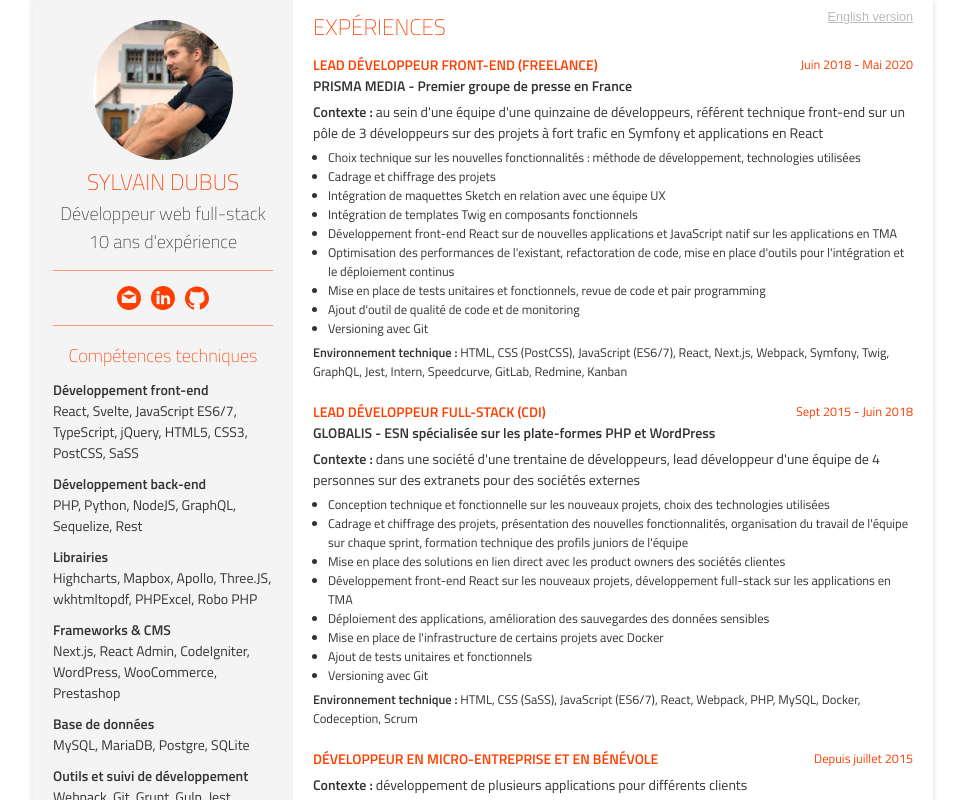
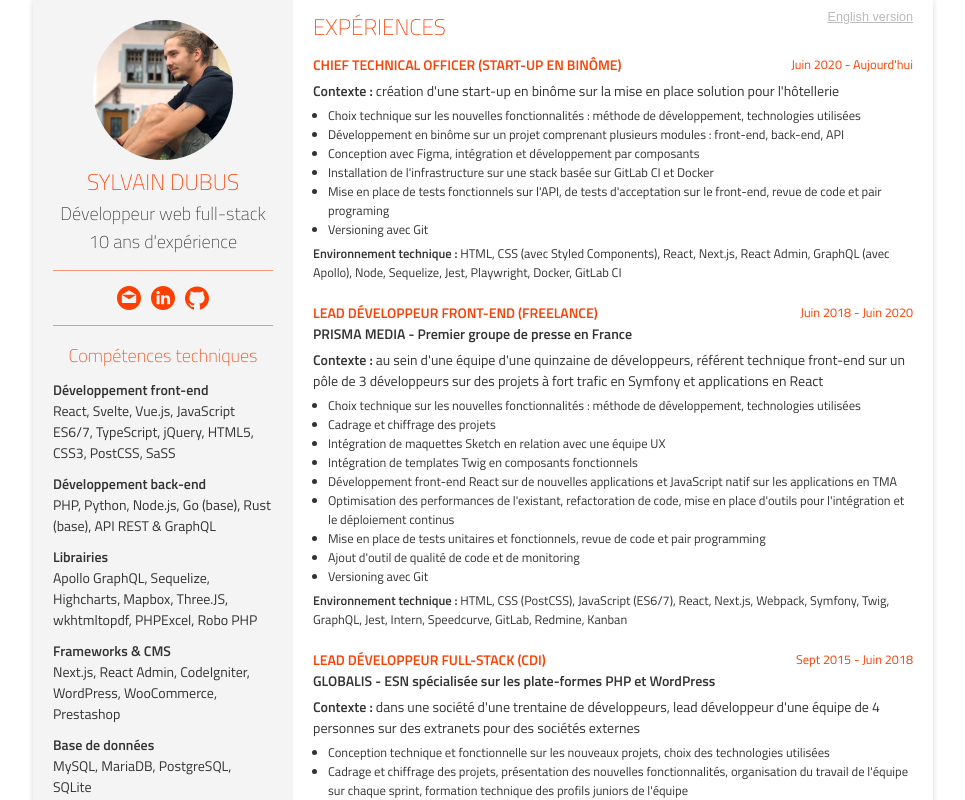
Before and after one commit to sylvaindubus/cv, a Svelte app: page / in a window 1280 px wide. Shown: the top 800 px of the page, without its empty margins (157-1122 px from the left). Built offline with nearby package versions, Linux system fonts and the light colour scheme.

Commit message:
Update content

```diff
--- a/src/App.svelte
+++ b/src/App.svelte
@@ -127,7 +127,7 @@
 			display: flex;
 			flex-flow: column wrap;
 			max-width: 900px;
-			max-height: 2500px;
+			max-height: 2200px;
 			margin: 0 auto;
 			padding: 0;
 			background-color: var(--color-lightBackground);
--- a/src/data/data-en.json
+++ b/src/data/data-en.json
@@ -3,7 +3,7 @@
 	"status": "Full-Stack Developer",
 	"years": 10,
 	"yearsLabel": "years of experience",
-	"age": 31,
+	"age": 32,
 	"mail": "svn.dbs@gmail.com",
 	"linkedin": "https://www.linkedin.com/in/sylvain-dubus-b10b862a",
 	"github": "https://github.com/sylvaindubus",
@@ -12,17 +12,17 @@
 		{
 			"title": "Front-end development",
 			"skills": [
-				"React", "Svelte", "JavaScript ES6/7", "TypeScript", "jQuery", "HTML5", "CSS3", "PostCSS", "SaSS"
+				"React", "Svelte", "Vue.js", "JavaScript ES6/7", "TypeScript", "jQuery", "HTML5", "CSS3", "PostCSS", "SaSS"
 			]
 		}, {
 			"title": "Back-end development",
 			"skills": [
-				"PHP", "Python", "NodeJS", "GraphQL, Sequelize, Rest"
+				"PHP", "Python", "Node.js", "Go (base)", "Rust (base)", "API REST & GraphQL"
 			]
 		}, {
 			"title": "Librairies",
 			"skills": [
-				"Highcharts", "Mapbox", "Apollo", "Three.JS", "wkhtmltopdf", "PHPExcel", "Robo PHP"
+				"Apollo GraphQL", "Sequelize", "Highcharts", "Mapbox", "Three.JS", "wkhtmltopdf", "PHPExcel", "Robo PHP"
 			]
 		}, {
 			"title": "Frameworks & CMS",
@@ -32,17 +32,17 @@
 		}, {
 			"title": "Database",
 			"skills": [
-				"MySQL", "MariaDB", "Postgre", "SQLite"
+				"MySQL", "MariaDB", "PostgreSQL", "SQLite"
 			]
 		}, {
 			"title": "Development Tools & Monitoring",
 			"skills": [
-				"Webpack", "Git", "Grunt", "Gulp", "Jest", "Intern", "Codeception", "JIRA", "Redmine"
+				"Webpack", "Git", "Grunt", "Gulp", "Jest", "Playwright", "Codeception", "JIRA", "Redmine"
 			]
 		}, {
 			"title": "Environnment",
 			"skills": [
-				"Docker", "Gitlab CI", "Bash", "Debian", "Ubuntu", "Apache", "Nginx"
+				"Docker", "Gitlab CI", "Bash", "Debian", "Apache", "Nginx", "Windows/Linux/macOS"
 			]
 		}
 	],
@@ -65,20 +65,35 @@
 	"diplomas": [
 		{
 			"title": "Master in computer engineering",
-			"subtitle": "SUPINFO Paris - 2013 à 2015"
+			"subtitle": "SUPINFO Paris - from 2013 to 2015"
 		}, {
 			"title": "Professional license in computer systems and software",
-			"subtitle": "IUT Fontainebleau - 2009 à 2010"
+			"subtitle": "IUT Fontainebleau - from 2009 to 2010"
 		}, {
 			"title": "DUT Informatique (Two years university degree in application development)",
-			"subtitle": "IUT Amiens - 2007 à 2009"
+			"subtitle": "IUT Amiens - from 2007 to 2009"
 		}, {
 			"title": "Baccalauréat S (French science high-school diploma)",
-			"subtitle": "Lycée Charles de Gaulle à Compiègne - 2007"
+			"subtitle": "Lycée Charles de Gaulle at Compiègne - 2007"
 		}
 	],
 	"experiencesTitle": "Experiences",
 	"experiences": [
+		{
+			"title": "Chief Technical Officer (start-up)",
+			"date": "Juin 2020 - Today",
+			"company": "",
+			"context": "in a two-person start-up, development of a full-featured solution for hostels and resorts",
+			"points": [
+				"Technical choice on new features: development method, technologies used",
+				"Development in pairs on a multiple component project: front-end, back-end, API",
+				"Page sketching with Figma, integration and component-driven developement",
+				"Installation of an infrastructure based on GitLab CI and Docker",
+				"Test coverage on the API and front-end, code review pair programing",
+				"Versioning with Git"
+			],
+			"env": "HTML, CSS (with Styled Components), React, Next.js, React Admin, GraphQL (with Apollo), Node, Sequelize, Jest, Playwright, Docker, GitLab CI"
+		},
 		{
 			"title": "Lead Front-end developer (Freelance)",
 			"date": "Jun 2018 - May 2020",
--- a/src/data/data-fr.json
+++ b/src/data/data-fr.json
@@ -3,7 +3,7 @@
 	"status": "Développeur web full-stack",
 	"years": 10,
 	"yearsLabel": "ans d'expérience",
-	"age": 31,
+	"age": 32,
 	"mail": "svn.dbs@gmail.com",
 	"linkedin": "https://www.linkedin.com/in/sylvain-dubus-b10b862a",
 	"github": "https://github.com/sylvaindubus",
@@ -12,17 +12,17 @@
 		{
 			"title": "Développement front-end",
 			"skills": [
-				"React", "Svelte", "JavaScript ES6/7", "TypeScript", "jQuery", "HTML5", "CSS3", "PostCSS", "SaSS"
+				"React", "Svelte", "Vue.js", "JavaScript ES6/7", "TypeScript", "jQuery", "HTML5", "CSS3", "PostCSS", "SaSS"
 			]
 		}, {
 			"title": "Développement back-end",
 			"skills": [
-				"PHP", "Python", "NodeJS", "GraphQL, Sequelize, Rest"
+				"PHP", "Python", "Node.js", "Go (base)", "Rust (base)", "API REST & GraphQL"
 			]
 		}, {
 			"title": "Librairies",
 			"skills": [
-				"Highcharts", "Mapbox", "Apollo", "Three.JS", "wkhtmltopdf", "PHPExcel", "Robo PHP"
+				"Apollo GraphQL", "Sequelize", "Highcharts", "Mapbox", "Three.JS", "wkhtmltopdf", "PHPExcel", "Robo PHP"
 			]
 		}, {
 			"title": "Frameworks & CMS",
@@ -32,17 +32,17 @@
 		}, {
 			"title": "Base de données",
 			"skills": [
-				"MySQL", "MariaDB", "Postgre", "SQLite"
+				"MySQL", "MariaDB", "PostgreSQL", "SQLite"
 			]
 		}, {
 			"title": "Outils et suivi de développement",
 			"skills": [
-				"Webpack", "Git", "Grunt", "Gulp", "Jest", "Intern", "Codeception", "JIRA", "Redmine"
+				"Webpack", "Git", "Grunt", "Gulp", "Jest", "Playwright", "Codeception", "JIRA", "Redmine"
 			]
 		}, {
 			"title": "Environnement",
 			"skills": [
-				"Docker", "Gitlab CI", "Bash", "Debian", "Ubuntu", "Apache", "Nginx"
+				"Docker", "Gitlab CI", "Bash", "Debian", "Apache", "Nginx", "Windows/Linux/macOS"
 			]
 		}
 	],
@@ -56,7 +56,7 @@
 			"level": "Courant"
 		}, {
 			"name": "Espagnol",
-			"level": "Niveau scolaire"
+			"level": "Niveau de base"
 		}
 	],
 	"hobbiesTitle": "Dans la vraie vie",
@@ -80,8 +80,23 @@
 	"experiencesTitle": "Expériences",
 	"experiences": [
 		{
+			"title": "Chief Technical Officer (start-up en binôme)",
+			"date": "Juin 2020 - Aujourd'hui",
+			"company": "",
+			"context": "création d'une start-up en binôme sur la mise en place solution pour l'hôtellerie",
+			"points": [
+				"Choix technique sur les nouvelles fonctionnalités : méthode de développement, technologies utilisées",
+				"Développement en binôme sur un projet comprenant plusieurs modules : front-end, back-end, API",
+				"Conception avec Figma, intégration et développement par composants",
+				"Installation de l'infrastructure sur une stack basée sur GitLab CI et Docker",
+				"Mise en place de tests fonctionnels sur l'API, de tests d'acceptation sur le front-end, revue de code et pair programing",
+				"Versioning avec Git"
+			],
+			"env": "HTML, CSS (avec Styled Components), React, Next.js, React Admin, GraphQL (avec Apollo), Node, Sequelize, Jest, Playwright, Docker, GitLab CI"
+		},
+		{
 			"title": "Lead développeur front-end (Freelance)",
-			"date": "Juin 2018 - Mai 2020",
+			"date": "Juin 2018 - Juin 2020",
 			"company": "PRISMA MEDIA - Premier groupe de presse en France",
 			"context": "au sein d'une équipe d'une quinzaine de développeurs, référent technique front-end sur un pôle de 3 développeurs sur des projets à fort trafic en Symfony et applications en React",
 			"points": [
```
